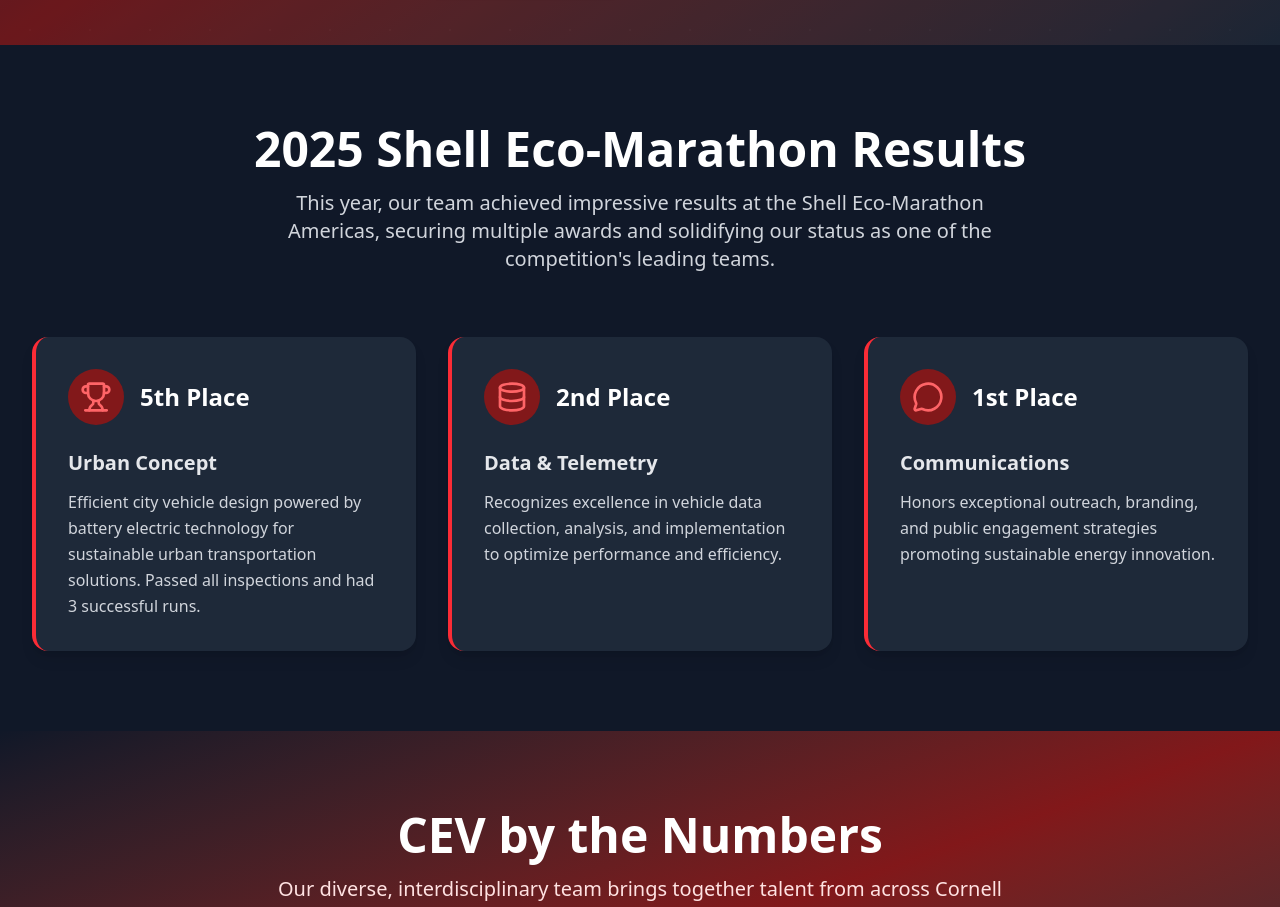
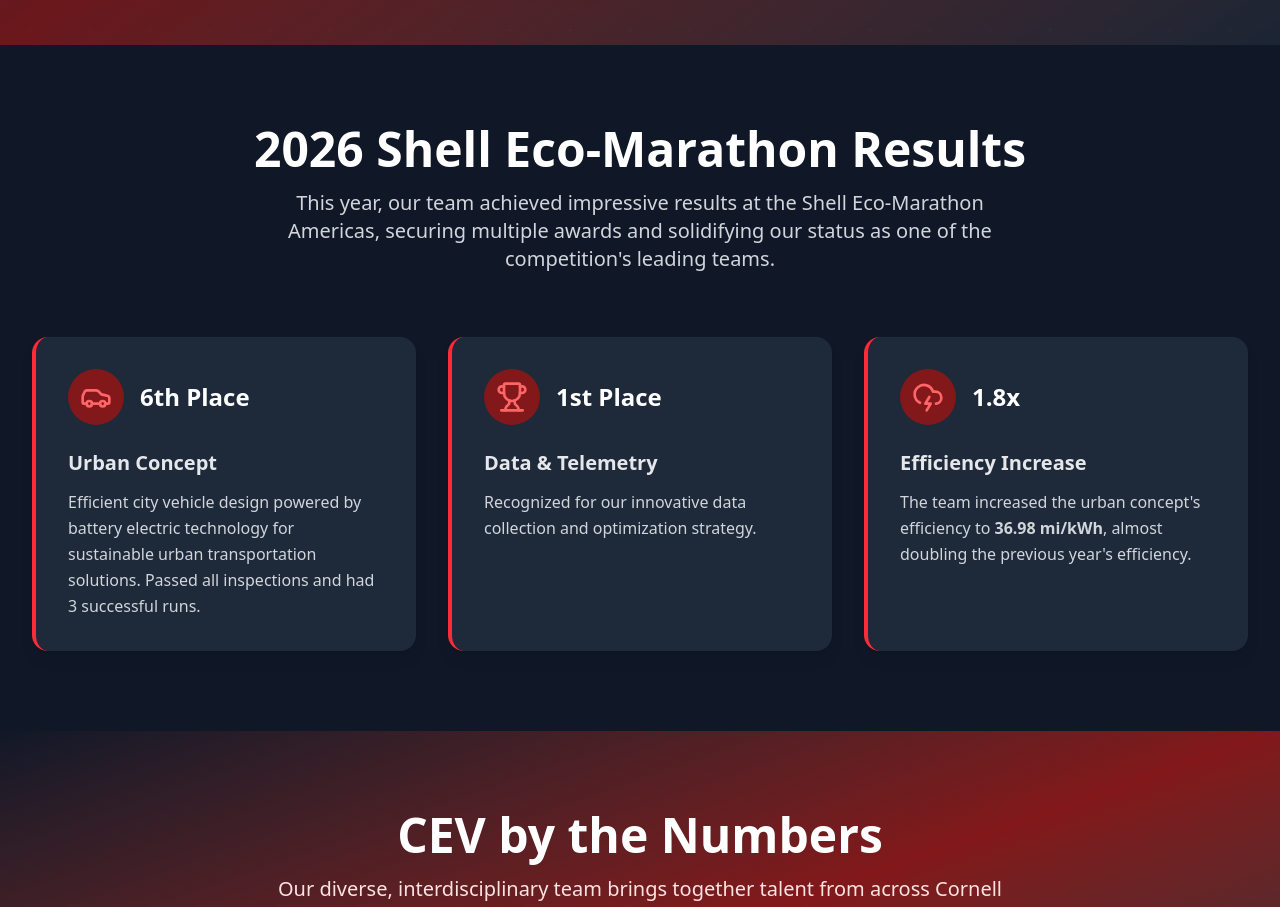
Before and after one commit to ChickenCoupe/ev-website, a Next.js app: page / in a window 1280 px wide. Shown: the part 840-1747 px from the top of the page. Built offline with nearby package versions, Linux system fonts and the light colour scheme.

Commit message:
add 2026c comp results

```diff
--- a/src/app/team/autonomy/page.tsx
+++ b/src/app/team/autonomy/page.tsx
@@ -23,28 +23,28 @@
   },
   {
     name: 'Sophia Tsang',
-    position: 'Perception Subteam Lead',
+    position: 'Autonomy Member',
     major: 'CS/ECE',
     year: '2027',
     image: '/team/sophia-tsang.jpg'
   },
   {
     name: 'Ethan Berkowitz',
-    position: 'Controls Subteam Lead',
+    position: 'Autonomy Member',
     major: 'ECE/CS',
     year: '2029',
     image: '/team/placeholder.svg'
   },
   {
     name: 'Jaiden Grimminck',
-    position: 'Simulation Subteam Lead',
+    position: 'Autonomy Member',
     major: 'CS',
     year: '2029',
     image: '/team/placeholder.svg'
   },
   {
     name: 'Smriti Kumar',
-    position: 'Planning Subteam Lead',
+    position: 'Autonomy Member',
     major: 'CS/ECE',
     year: '2029',
     image: '/team/placeholder.svg'
--- a/src/components/Results.tsx
+++ b/src/components/Results.tsx
@@ -1,7 +1,7 @@
 'use client'
 
 import { motion } from 'framer-motion'
-import { Trophy, Database, MessageCircle } from 'lucide-react'
+import { Trophy, Car, CloudLightning } from 'lucide-react'
 
 export default function Results() {
   const fadeInUp = {
@@ -21,7 +21,7 @@
           className="text-center mb-16"
         >
           <h2 className="text-4xl md:text-5xl font-bold text-white mb-4">
-            2025 Shell Eco-Marathon Results
+            2026 Shell Eco-Marathon Results
           </h2>
           <p className="text-xl text-gray-300 max-w-3xl mx-auto">
             This year, our team achieved impressive results at the Shell Eco-Marathon Americas,
@@ -39,9 +39,9 @@
           >
             <div className="flex items-center mb-6">
               <div className="bg-red-900 p-3 rounded-full mr-4">
-                <Trophy className="w-8 h-8 text-red-400" />
+                <Car className="w-8 h-8 text-red-400" />
               </div>
-              <h3 className="text-2xl font-bold text-white">5th Place</h3>
+              <h3 className="text-2xl font-bold text-white">6th Place</h3>
             </div>
             <h4 className="text-xl font-semibold text-gray-200 mb-3">Urban Concept</h4>
             <p className="text-gray-300 leading-relaxed">
@@ -59,14 +59,13 @@
           >
             <div className="flex items-center mb-6">
               <div className="bg-red-900 p-3 rounded-full mr-4">
-                <Database className="w-8 h-8 text-red-400" />
+                <Trophy className="w-8 h-8 text-red-400" />
               </div>
-              <h3 className="text-2xl font-bold text-white">2nd Place</h3>
+              <h3 className="text-2xl font-bold text-white">1st Place</h3>
             </div>
             <h4 className="text-xl font-semibold text-gray-200 mb-3">Data & Telemetry</h4>
             <p className="text-gray-300 leading-relaxed">
-              Recognizes excellence in vehicle data collection, analysis, and implementation
-              to optimize performance and efficiency.
+             Recognized for our innovative data collection and optimization strategy.
             </p>
           </motion.div>
 
@@ -79,14 +78,13 @@
           >
             <div className="flex items-center mb-6">
               <div className="bg-red-900 p-3 rounded-full mr-4">
-                <MessageCircle className="w-8 h-8 text-red-400" />
+                <CloudLightning className="w-8 h-8 text-red-400" />
               </div>
-              <h3 className="text-2xl font-bold text-white">1st Place</h3>
+              <h3 className="text-2xl font-bold text-white">1.8x</h3>
             </div>
-            <h4 className="text-xl font-semibold text-gray-200 mb-3">Communications</h4>
+            <h4 className="text-xl font-semibold text-gray-200 mb-3">Efficiency Increase</h4>
             <p className="text-gray-300 leading-relaxed">
-              Honors exceptional outreach, branding, and public engagement strategies
-              promoting sustainable energy innovation.
+              The team increased the urban concept&#39;s efficiency to <b>36.98 mi/kWh</b>, almost doubling the previous year&#39;s efficiency.
             </p>
           </motion.div>
         </div>
```
